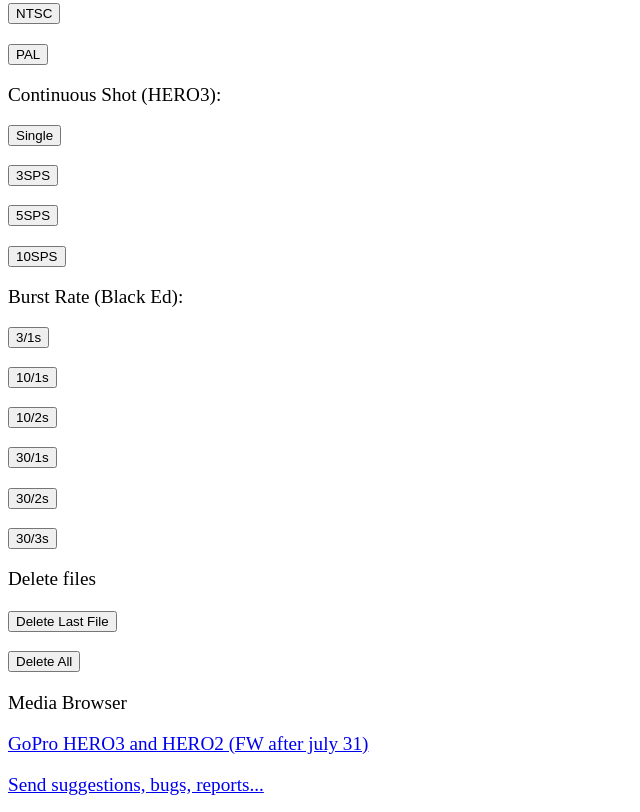
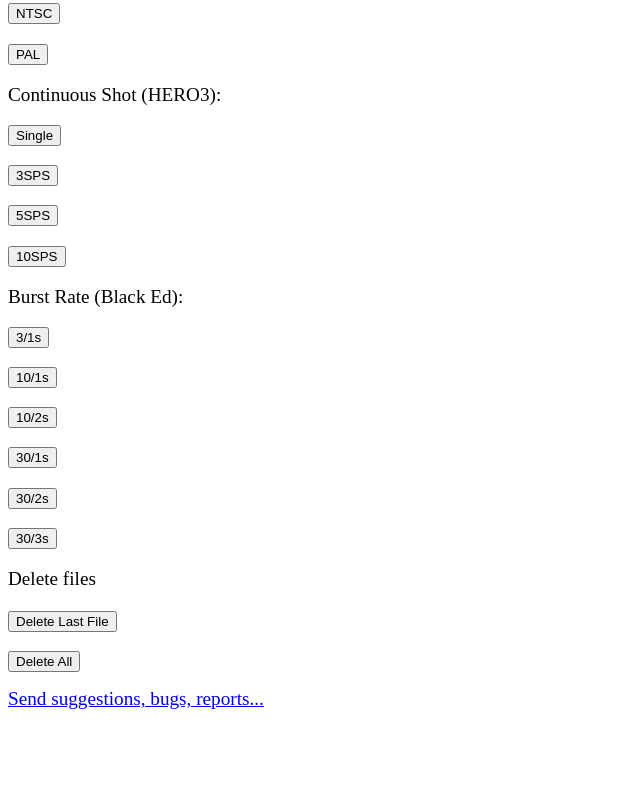
Before and after one commit to ajonauta/HeroProApp, a browser extension: page HTML5App/Smartphone/ios/index.html in a window 1280 px wide. Shown: the part 5922-6734 px from the top of the page, without its empty margins (0-640 px from the left). After the commit the page ends 6648 px from the top, so only its background shows below. Drawn offline with Linux system fonts and the light colour scheme.

Commit message:
Update index.html

```diff
--- a/HTML5App/Smartphone/ios/index.html
+++ b/HTML5App/Smartphone/ios/index.html
@@ -270,10 +270,6 @@
         <p></p><button onclick="command('camera''DL')">Delete Last File</button>&nbsp;</p>
                    <p></p> <button onclick="command('camera''DA')">Delete All </button>
 
-        <p>Media Browser
-        <p><a href="http://10.5.5.9:8080/videos/DCIM/" target="_blank">GoPro HERO3  and HERO2 (FW after july 31)</a>
-        <p>
-
         <p><a href="mailto:mail@chernowii.com?&subject=HeroPro&body=Write here">Send suggestions, bugs, reports...</a>
         </big>
 
```
